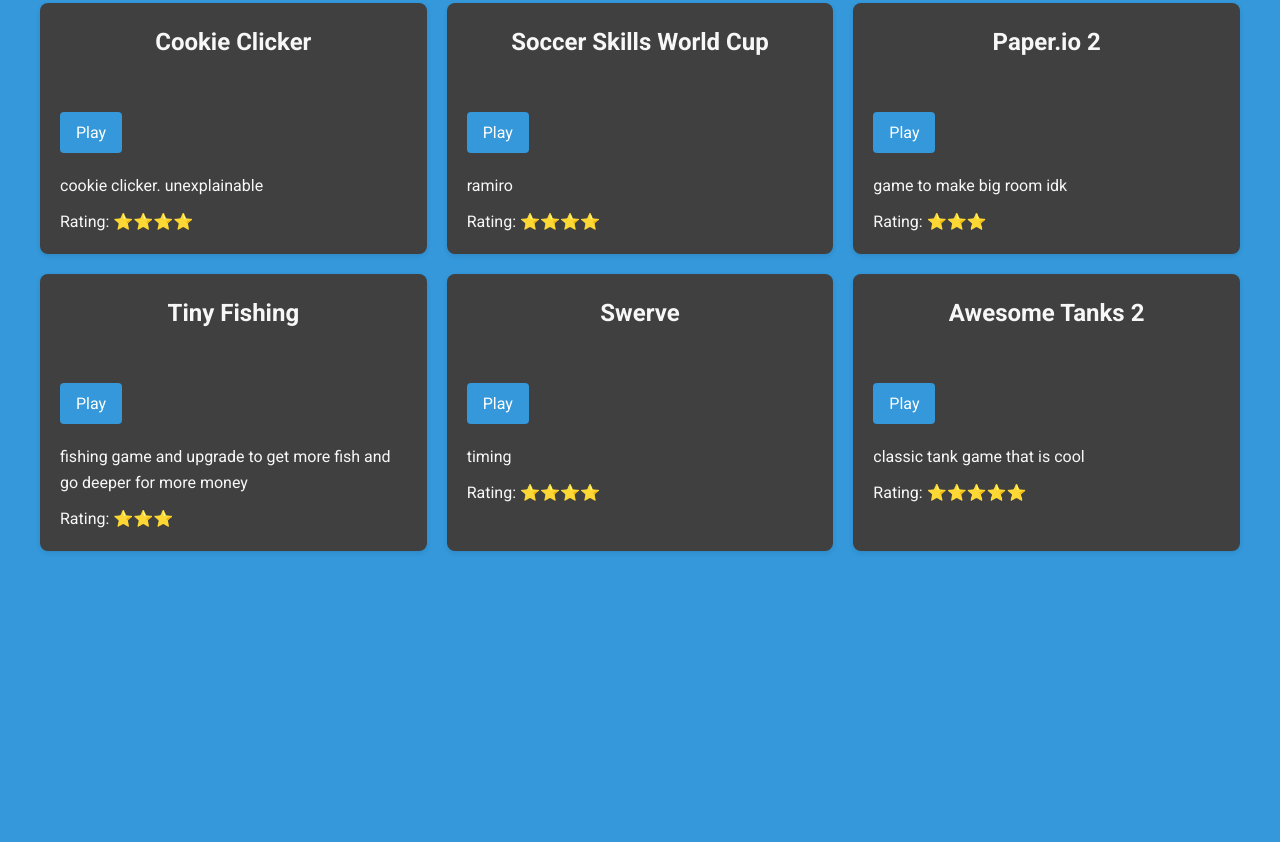
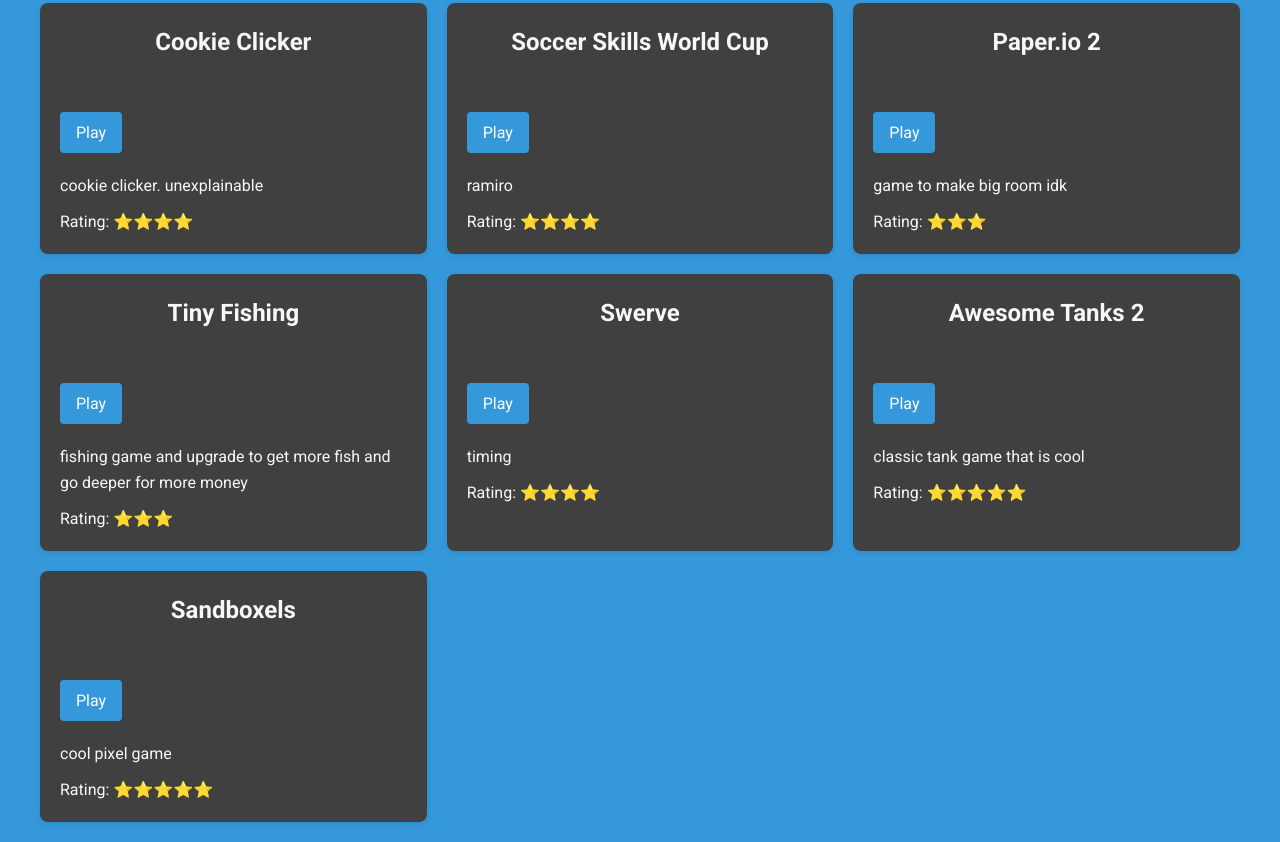
Before and after one commit to EliteCronax/Coobertory, a plain HTML site: page index.html in a window 1280 px wide. Shown: the part 479-1321 px from the top of the page. Before the commit the page ends 1050 px from the top, so only its background shows below. Drawn offline with Linux system fonts and the light colour scheme.

Commit message:
added another game

```diff
--- a/index.html
+++ b/index.html
@@ -142,6 +142,13 @@
                 <p>classic tank game that is cool</p>
                 <p>Rating: ⭐⭐⭐⭐⭐</p>
             </div>
+
+            <div class="project-card">
+                <h2>Sandboxels</h2>
+                <a href="https://msn-21-unblocked.github.io/games/sandboxels/" target="_blank">Play</a>
+                <p>cool pixel game</p>
+                <p>Rating: ⭐⭐⭐⭐⭐</p>
+            </div>
         </div>
     </div>
 </body>
```
